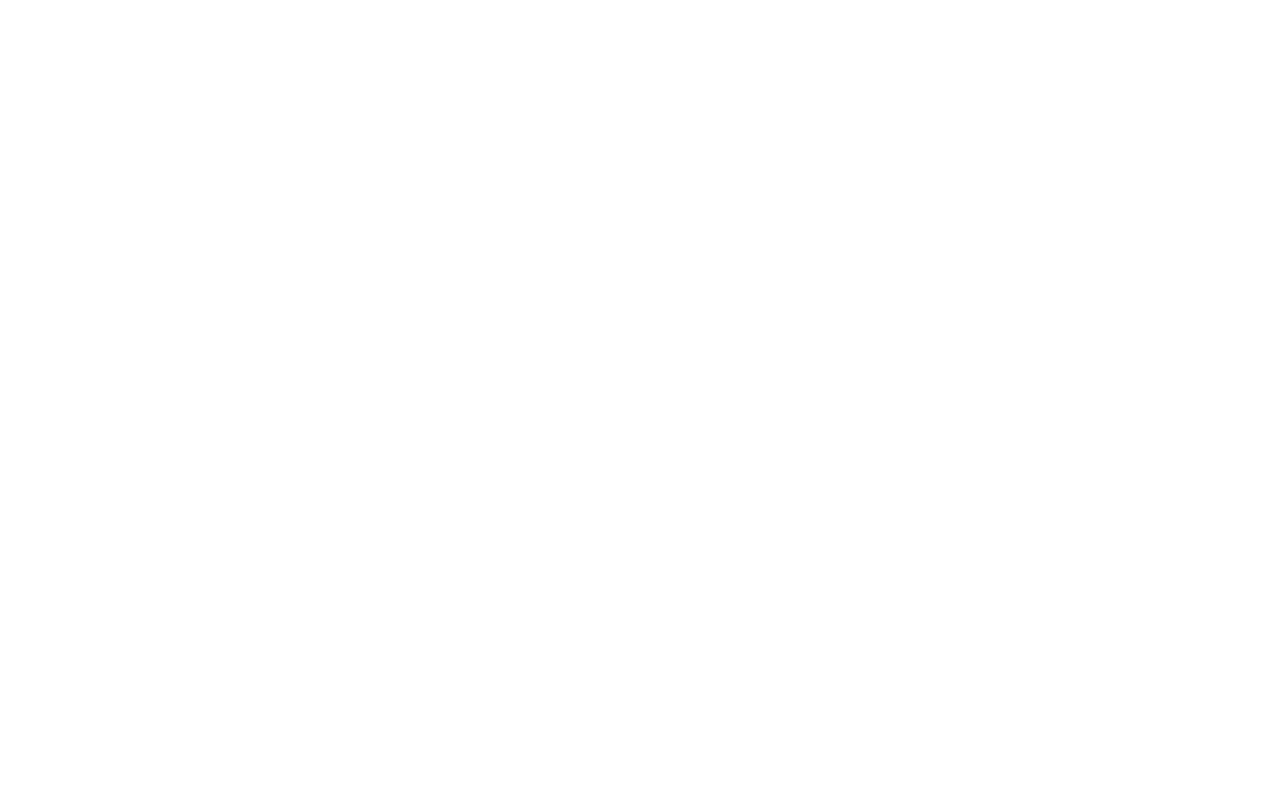
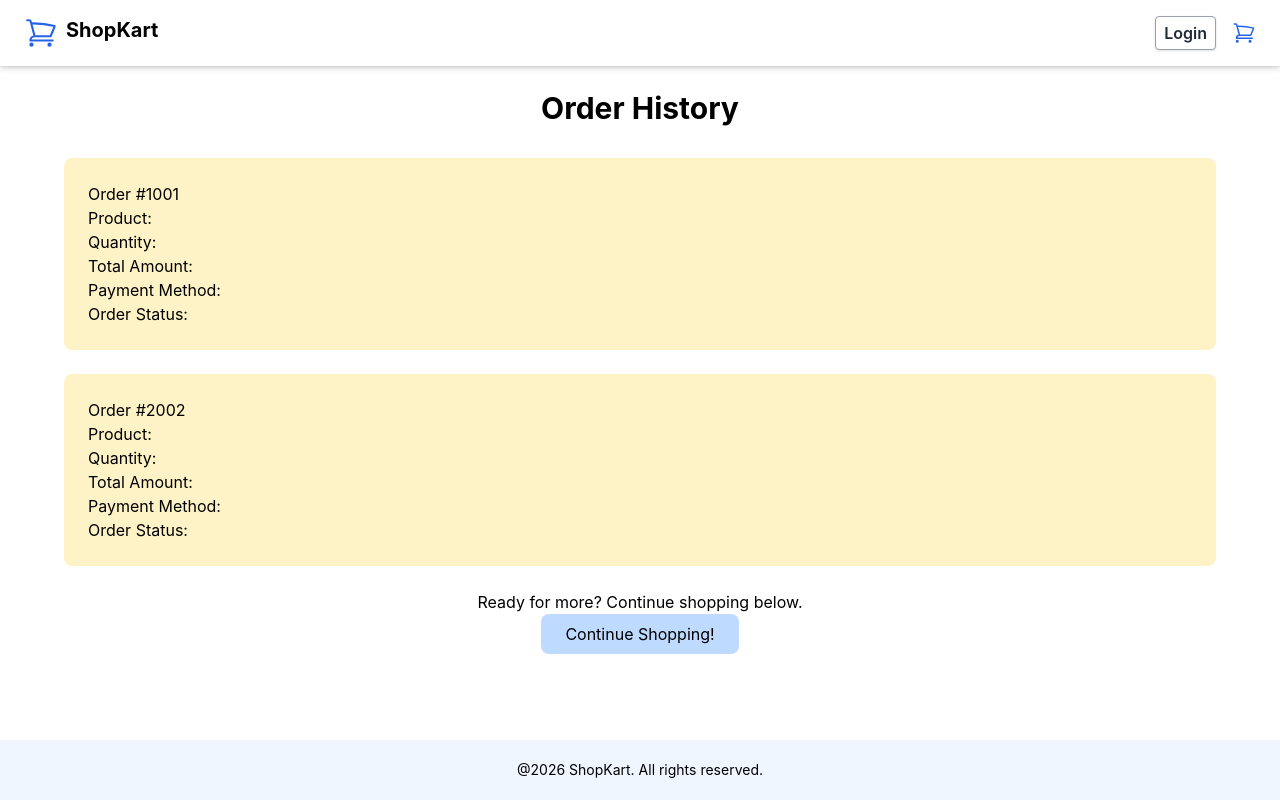
Before and after one commit to neethunair078-sys/ShopKart, a React (Vite) app: page /Orderhistory in a window 1280 px wide. Before the commit this address had no page. Built offline with nearby package versions, Linux system fonts and the light colour scheme.

Commit message:
Added checkout and order history pages

```diff
--- a/src/App.jsx
+++ b/src/App.jsx
@@ -10,6 +10,7 @@
 import Checkout from './pages/Checkout'
 import Register from './pages/Register'
 import Singleview from './pages/Singleview'
+import Orderhistory from './pages/Orderhistory'
 
 function App() {
 
@@ -23,7 +24,8 @@
             <Route path='/login' element={<Login />} />
             <Route path='/' element={<ProductList />} />
             <Route path='/cart' element={<Cart />} />
-            <Route path='/Checkout' element={<Checkout/>} />
+            <Route path='/checkout' element={<Checkout/>} />
+            <Route path='/Orderhistory' element={<Orderhistory/>}/>
             <Route path='/product-details/:productid' element={<Singleview/>}/>
           </Route>
         </Routes>
--- a/src/components/Navbar.jsx
+++ b/src/components/Navbar.jsx
@@ -41,7 +41,7 @@
 
         <div className='flex gap-4 items-center'>
 
-          <p>{user.name}</p>
+          {/* <p>{user.name}</p> */}
 
           {user ?
             <button onClick={handleLogout} className='cursor-pointer bg-white hover:bg-gray-100 text-gray-800 font-semibold py-1 px-2 border border-gray-400 rounded shadow'>
--- a/src/pages/Checkout.jsx
+++ b/src/pages/Checkout.jsx
@@ -64,14 +64,7 @@
             <div className="payment-section bg-green-200 p-6 rounded-lg mt-6">
                 <h2 className="text-xl font-semibold mb-4">Payment Method</h2>
 
-                <div className="payment-option ">
-                    <input
-                        type="radio"
-                        id="upi"
-                        name="payment"
-                    />
-                    <label htmlFor="upi">UPI</label>
-                </div>
+                <div className="payment-option">
 
                 <div className="payment-option">
                     <input
@@ -81,21 +74,18 @@
                     />
                     <label htmlFor="cod">Cash on Delivery</label>
                 </div>
-
-                <div className="payment-option">
-                    <input
-                        type="radio"
-                        id="netbanking"
-                        name="payment"
-                    />
-                    <label htmlFor="netbanking">Net Banking</label>
                 </div>
             </div>
 
             {/* Confirm Button */}
-            <button className="confirm-btn">
+            <div className="mt-8">
+            <button className="w-full bg-blue-600 text-white py-3 rounded-lg font-semibold hover:bg-blue-600 confirm-btn">
                 Confirm Order
             </button>
+            </div>
+            <div className="mt-9 justify-between">
+                <button className="w-36 bg-blue-400 justify-center rounded-lg font-bold text-shadow-white hover:bg-red-800">Cancel</button>
+            </div>
 
         </div>
     );
--- /dev/null
+++ b/src/pages/Orderhistory.jsx
@@ -0,0 +1,38 @@
+const Orderhistory = () => {
+    return (
+
+        <div>
+          <h1 className="font-bold text-3xl text-center mb-8">Order History</h1>
+          <div className="rounded-lg bg-amber-100 p-6 mt-6 order-card">
+            <h2>Order #1001</h2>
+            <p>Product:</p>
+            <p>Quantity:</p>
+            <p>Total Amount:</p>
+            <p>Payment Method:</p>
+            <p>Order Status:</p>
+            </div>
+
+          <div className="rounded-lg bg-amber-100 p-6 mt-6 order-card">
+                <h2>Order #2002</h2>
+                <p>Product:</p>
+                <p>Quantity:</p>
+                <p>Total Amount:</p>
+                <p>Payment Method:</p>
+                <p>Order Status:</p>
+                </div>
+                <div className="flex flex-col items-center mt-6">
+                    <p>Ready for more? Continue shopping below.</p>
+
+                    <button className="bg-blue-200 rounded-lg px-6 py-2 hover:bg-green-300">Continue Shopping!
+                         </button>
+                 </div>
+           </div>
+
+
+
+
+
+    )
+}
+
+export default Orderhistory;
```
